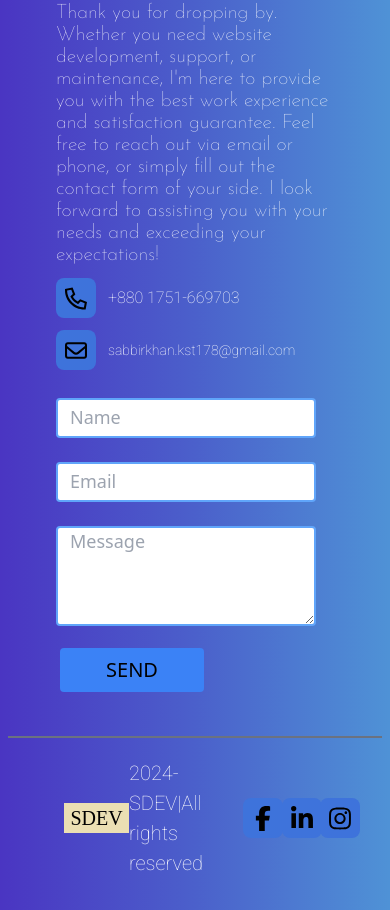
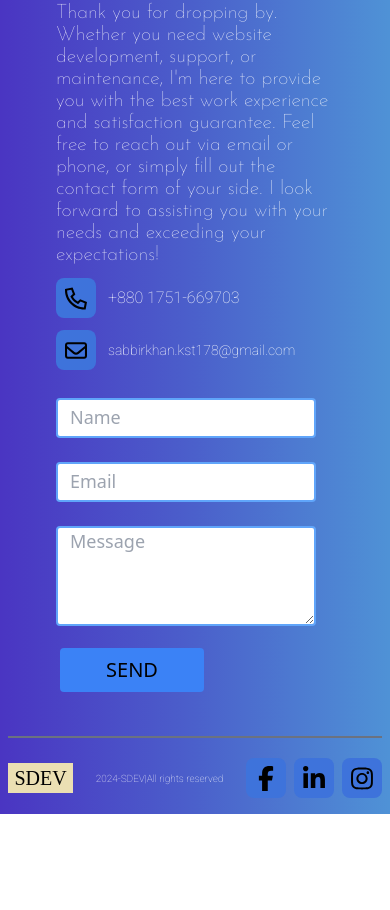
Before and after one commit to sabbir512/Sabbir-s-Portfolio, a React (Vite) app: page / in a window 390 px wide. Shown: the part 5509-6419 px from the top of the page. After the commit the page ends 6323 px from the top, so only its background shows below. Built offline with nearby package versions, Linux system fonts and the light colour scheme; a web font is replaced by a local one.

Commit message:
I have take care of reponsiveness

```diff
--- a/src/components/Footer.jsx
+++ b/src/components/Footer.jsx
@@ -3,12 +3,12 @@ import { NavLogo, FooterIcon } from "./index";
 
 function Footer() {
   return (
-    <div className="bg-gradient-to-r from-[#4A35C2] via-[#4B60CB] to-[#4F92D6] pt-4 pb-8">
+    <div className="bg-gradient-to-r from-[#4A35C2] via-[#4B60CB] to-[#4F92D6] pt-4 pb-4">
       <hr className="w-[96%]  mx-auto border-gray-500 border-[1px] border-solid" />
-      <div className="mt-5 px-16 flex justify-between items-center">
+      <div className="mt-5 md:px-16 sm:px-10 flex justify-between items-center extPhone:px-4 smallerPhone:px-2 ">
         <NavLogo />
         <p
-          className="text-white text-[20px] font-thin"
+          className="text-white md:text-[20px] font-thin sm:text-[18px] extPhone:text-[15px] smallerPhone:text-[10px] "
           style={{ fontFamily: "Roboto" }}
         >
           2024-SDEV|All rights reserved
--- a/src/components/FooterIcon.jsx
+++ b/src/components/FooterIcon.jsx
@@ -8,7 +8,7 @@ import {
 function FooterIcon() {
   return (
     <div>
-      <div id="socialMedia" className="text-white grid grid-cols-3 gap-8">
+      <div id="socialMedia" className="text-white grid grid-cols-3 gap-8 md:gap-8 sm:gap-6 mediumPhone:grid-cols-3 extPhone:gap-4 smallerPhone:gap-2 smallerPhone:grid-cols-2 ">
         <a href="https://www.google.com" target="_blank">
           <div className={classesForIcons.divClass}>
             <img
```
